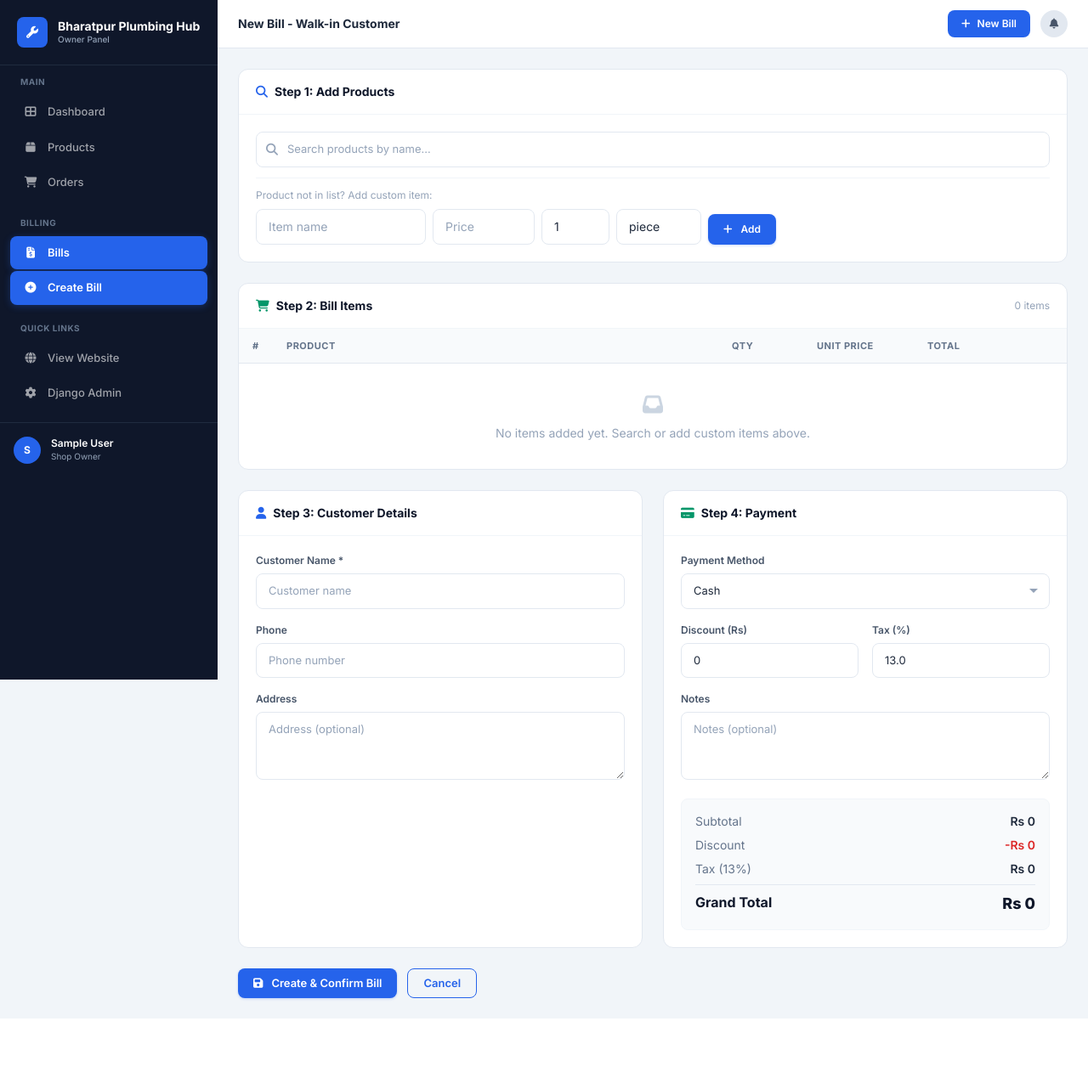
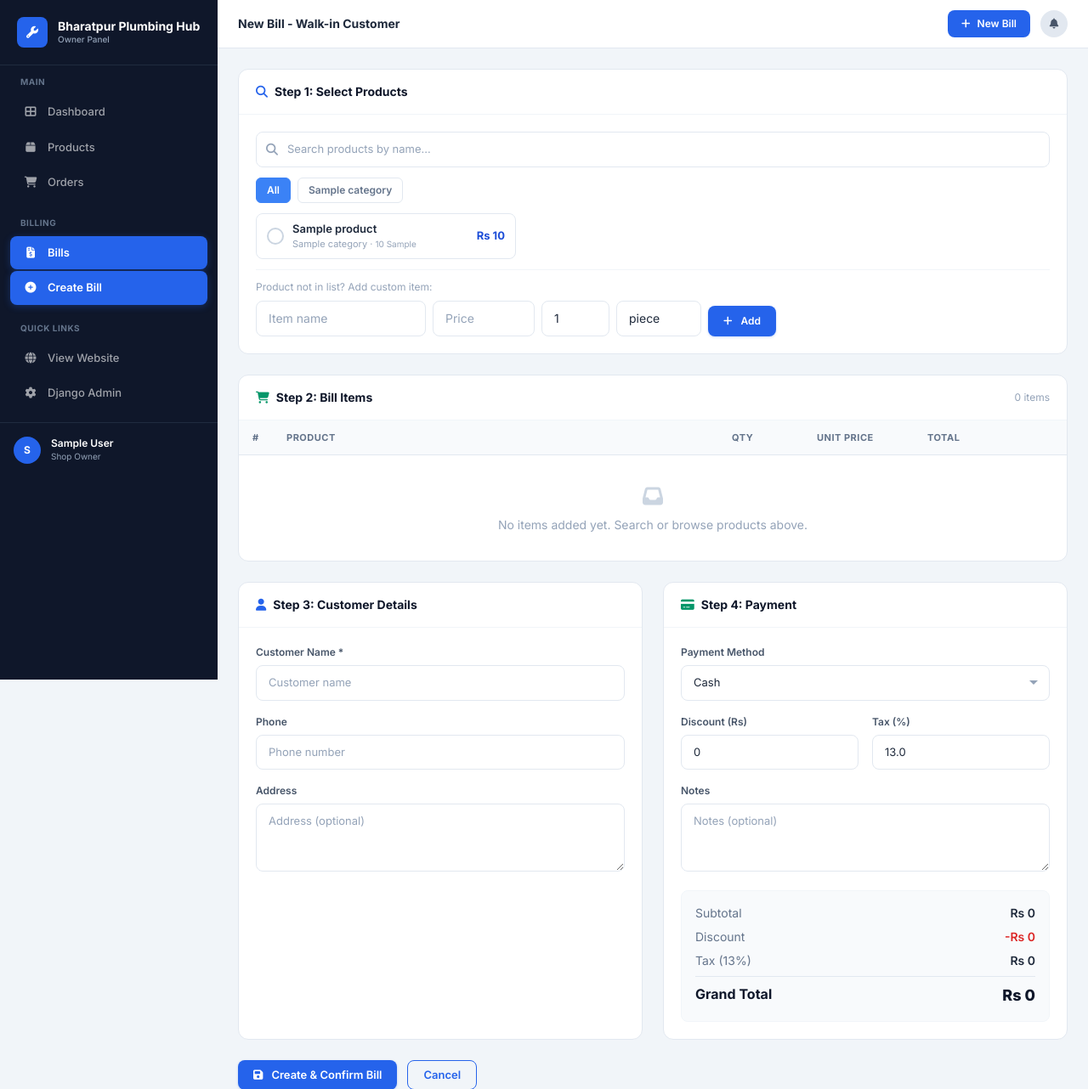
Before and after one commit to 2anupam0/bharatpur-plumbing-hub, a Django app: page /dashboard/bills/create/ in a window 1280 px wide. Shown: the top 1282 px of the page at 85% size. Before the commit the page ends 1199 px from the top, so only its background shows below. Run offline with Django 4.2, Linux system fonts and the light colour scheme; a user stored in the database is signed in; tables that the repository leaves empty hold one stand-in row (values such as "Sample post"); some libraries are stand-ins or nearby versions.

Commit message:
Add browsable product grid with category tabs and visual select/remove for bill creation

```diff
--- a/shop/templates/owner/bill_create.html
+++ b/shop/templates/owner/bill_create.html
@@ -7,14 +7,23 @@
 <div class="max-w-5xl">
     <div class="ow-card mb-6">
         <div class="ow-card-header">
-            <h3 class="text-sm font-bold text-ow-900"><i class="fas fa-search text-primary-600 mr-2"></i>Step 1: Add Products</h3>
+            <h3 class="text-sm font-bold text-ow-900"><i class="fas fa-search text-primary-600 mr-2"></i>Step 1: Select Products</h3>
         </div>
         <div class="ow-card-body">
             <div class="relative mb-3">
                 <i class="fas fa-search absolute left-3 top-1/2 -translate-y-1/2 text-ow-400 text-sm"></i>
                 <input type="text" id="product-search" placeholder="Search products by name..." class="ow-input pl-9" autocomplete="off">
             </div>
-            <div id="search-results" class="hidden bg-white border border-ow-200 rounded-lg max-h-64 overflow-y-auto"></div>
+            <div id="search-results" class="hidden bg-white border border-ow-200 rounded-lg max-h-64 overflow-y-auto mb-4"></div>
+
+            <div id="category-browse">
+                <div class="flex flex-wrap gap-2 mb-3" id="category-tabs">
+                    <button type="button" onclick="filterCategory('all')" class="cat-tab active" data-cat="all">All</button>
+                </div>
+                <div class="grid grid-cols-1 sm:grid-cols-2 lg:grid-cols-3 gap-2 max-h-80 overflow-y-auto" id="product-grid">
+                </div>
+            </div>
+
             <div class="mt-3 pt-3 border-t border-ow-100">
                 <p class="text-xs text-ow-400 mb-2">Product not in list? Add custom item:</p>
                 <div class="flex flex-wrap gap-2 items-end">
@@ -52,7 +61,7 @@
                         <tr id="empty-row">
                             <td colspan="6" class="text-center py-8 text-ow-400 text-sm">
                                 <i class="fas fa-inbox text-2xl mb-2 block text-ow-300"></i>
-                                No items added yet. Search or add custom items above.
+                                No items added yet. Search or browse products above.
                             </td>
                         </tr>
                     </tfoot>
@@ -122,10 +131,28 @@
     </form>
 </div>
 
+<style>
+    .cat-tab { padding: 5px 12px; border-radius: 6px; font-size: 12px; font-weight: 600; border: 1px solid #e2e8f0; background: #fff; color: #64748b; cursor: pointer; transition: all 0.15s; }
+    .cat-tab:hover { border-color: #3b82f6; color: #3b82f6; }
+    .cat-tab.active { background: #3b82f6; color: #fff; border-color: #3b82f6; }
+    .prod-card { display: flex; align-items: center; gap: 10px; padding: 8px 12px; border: 1px solid #e2e8f0; border-radius: 8px; cursor: pointer; transition: all 0.15s; background: #fff; }
+    .prod-card:hover { border-color: #3b82f6; background: #eff6ff; }
+    .prod-card.in-bill { border-color: #22c55e; background: #f0fdf4; }
+    .prod-card .prod-info { flex: 1; min-width: 0; }
+    .prod-card .prod-name { font-size: 13px; font-weight: 600; color: #1e293b; white-space: nowrap; overflow: hidden; text-overflow: ellipsis; }
+    .prod-card .prod-meta { font-size: 11px; color: #94a3b8; }
+    .prod-card .prod-price { font-size: 13px; font-weight: 700; color: #1d4ed8; white-space: nowrap; }
+    .prod-card .prod-stock { font-size: 10px; color: #94a3b8; }
+    .prod-card .prod-check { width: 20px; height: 20px; border-radius: 50%; border: 2px solid #cbd5e1; display: flex; align-items: center; justify-content: center; flex-shrink: 0; transition: all 0.15s; font-size: 10px; color: transparent; }
+    .prod-card.in-bill .prod-check { border-color: #22c55e; background: #22c55e; color: #fff; }
+    .prod-out-of-stock { opacity: 0.5; pointer-events: none; }
+</style>
+
 <script>
 const productsData = {{ products_json|safe }};
 let billItems = [];
 let searchTimeout = null;
+let activeCategory = 'all';
 
 const searchInput = document.getElementById('product-search');
 const searchResults = document.getElementById('search-results');
@@ -135,13 +162,57 @@ const itemsJson = document.getElementById('bill-items-json');
 const discountInput = document.querySelector('[name="discount_amount"]');
 const taxInput = document.querySelector('[name="tax_percent"]');
 
+function init() {
+    const cats = [...new Set(productsData.map(p => p.category__name).filter(Boolean))];
+    const tabsEl = document.getElementById('category-tabs');
+    cats.forEach(c => {
+        const btn = document.createElement('button');
+        btn.type = 'button';
+        btn.className = 'cat-tab';
+        btn.dataset.cat = c;
+        btn.textContent = c;
+        btn.onclick = () => filterCategory(c);
+        tabsEl.appendChild(btn);
+    });
+    renderProductGrid();
+}
+
+function filterCategory(cat) {
+    activeCategory = cat;
+    document.querySelectorAll('.cat-tab').forEach(t => t.classList.toggle('active', t.dataset.cat === cat));
+    renderProductGrid();
+}
+
+function renderProductGrid() {
+    const grid = document.getElementById('product-grid');
+    let filtered = productsData;
+    if (activeCategory !== 'all') filtered = filtered.filter(p => p.category__name === activeCategory);
+
+    grid.innerHTML = filtered.map(p => {
+        const inBill = billItems.some(i => i.id === p.pk);
+        const oos = p.stock <= 0;
+        return `<div class="prod-card ${inBill ? 'in-bill' : ''} ${oos ? 'prod-out-of-stock' : ''}" onclick="addItem(${p.pk}, '${p.name.replace(/'/g, "\\'")}', ${p.price}, ${p.stock}, '${p.unit}', '${(p.category__name||'').replace(/'/g, "\\'")}')">
+            <div class="prod-check"><i class="fas fa-check"></i></div>
+            <div class="prod-info">
+                <div class="prod-name">${p.name}</div>
+                <div class="prod-meta">${p.category__name || ''} &middot; <span class="prod-stock">${p.stock} ${p.unit}</span></div>
+            </div>
+            <div class="prod-price">Rs ${Number(p.price).toLocaleString()}</div>
+        </div>`;
+    }).join('');
+
+    if (filtered.length === 0) {
+        grid.innerHTML = '<div class="col-span-full text-center py-6 text-ow-400 text-sm">No products found</div>';
+    }
+}
+
 searchInput.addEventListener('input', function() {
     clearTimeout(searchTimeout);
     const q = this.value.trim().toLowerCase();
     if (q.length < 1) { searchResults.classList.add('hidden'); return; }
     searchTimeout = setTimeout(() => {
         const matches = productsData.filter(p => p.name.toLowerCase().includes(q)).slice(0, 10);
-        if (matches.length === 0) { searchResults.innerHTML = '<div class="p-4 text-sm text-ow-400 text-center">No products found. Use "Add custom item" below.</div>'; searchResults.classList.remove('hidden'); return; }
+        if (matches.length === 0) { searchResults.innerHTML = '<div class="p-4 text-sm text-ow-400 text-center">No products found.</div>'; searchResults.classList.remove('hidden'); return; }
         searchResults.innerHTML = matches.map(p => `
             <div class="flex items-center justify-between px-4 py-3 hover:bg-primary-50 cursor-pointer border-b border-ow-50 last:border-0" onclick="addItem(${p.pk}, '${p.name.replace(/'/g, "\\'")}', ${p.price}, ${p.stock}, '${p.unit}', '${(p.category__name||'').replace(/'/g, "\\'")}')">
                 <div>
@@ -165,6 +236,7 @@ function addItem(id, name, price, stock, unit, category) {
     else { billItems.push({ id, name, price, stock, unit, category, qty: 1 }); }
     searchInput.value = ''; searchResults.classList.add('hidden');
     renderItems();
+    renderProductGrid();
 }
 
 function addCustomItem() {
@@ -184,6 +256,7 @@ function addCustomItem() {
 function removeItem(index) {
     billItems.splice(index, 1);
     renderItems();
+    renderProductGrid();
 }
 
 function updateQty(index, val) {
@@ -241,5 +314,7 @@ document.getElementById('bill-form').addEventListener('submit', function(e) {
     if (billItems.length === 0) { e.preventDefault(); alert('Please add at least one item to the bill.'); return; }
     itemsJson.value = JSON.stringify(billItems.map(i => ({product_id: i.id, name: i.name, quantity: i.qty, price: i.price})));
 });
+
+init();
 </script>
 {% endblock %}
```
